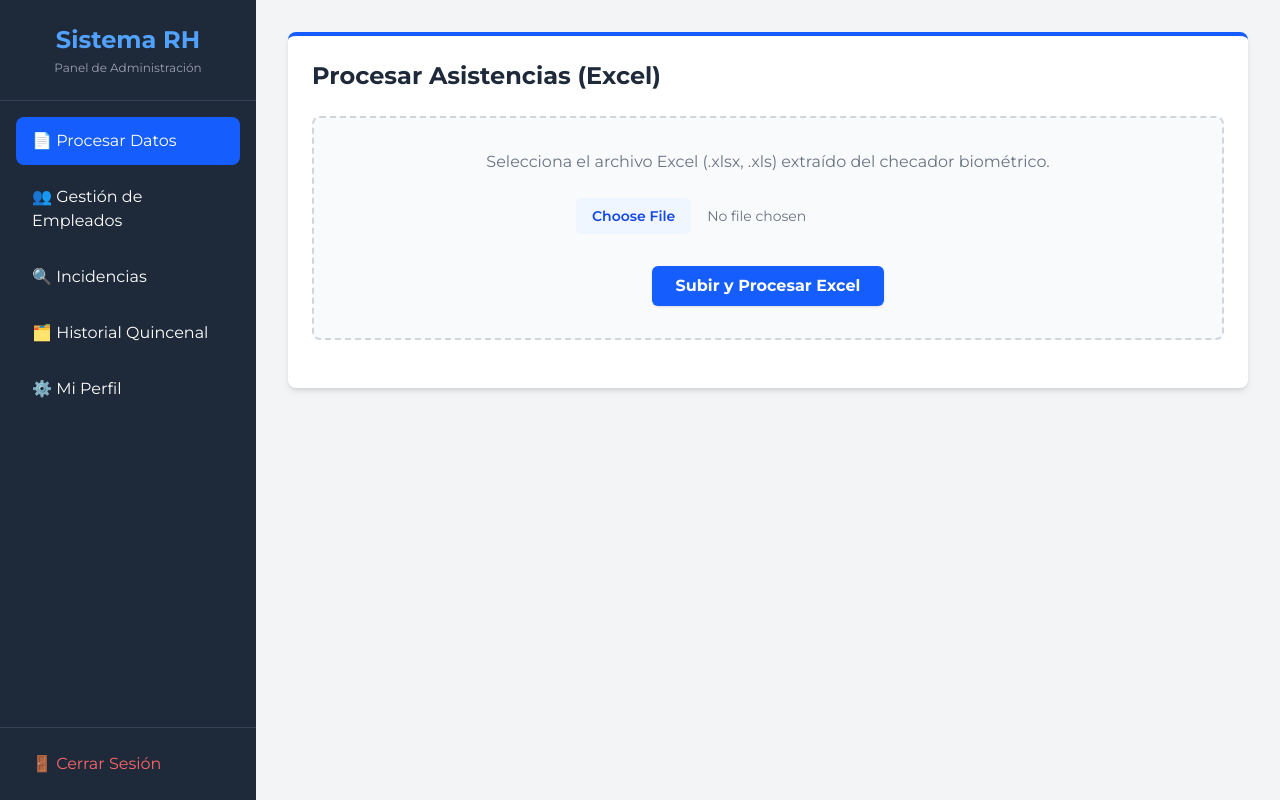
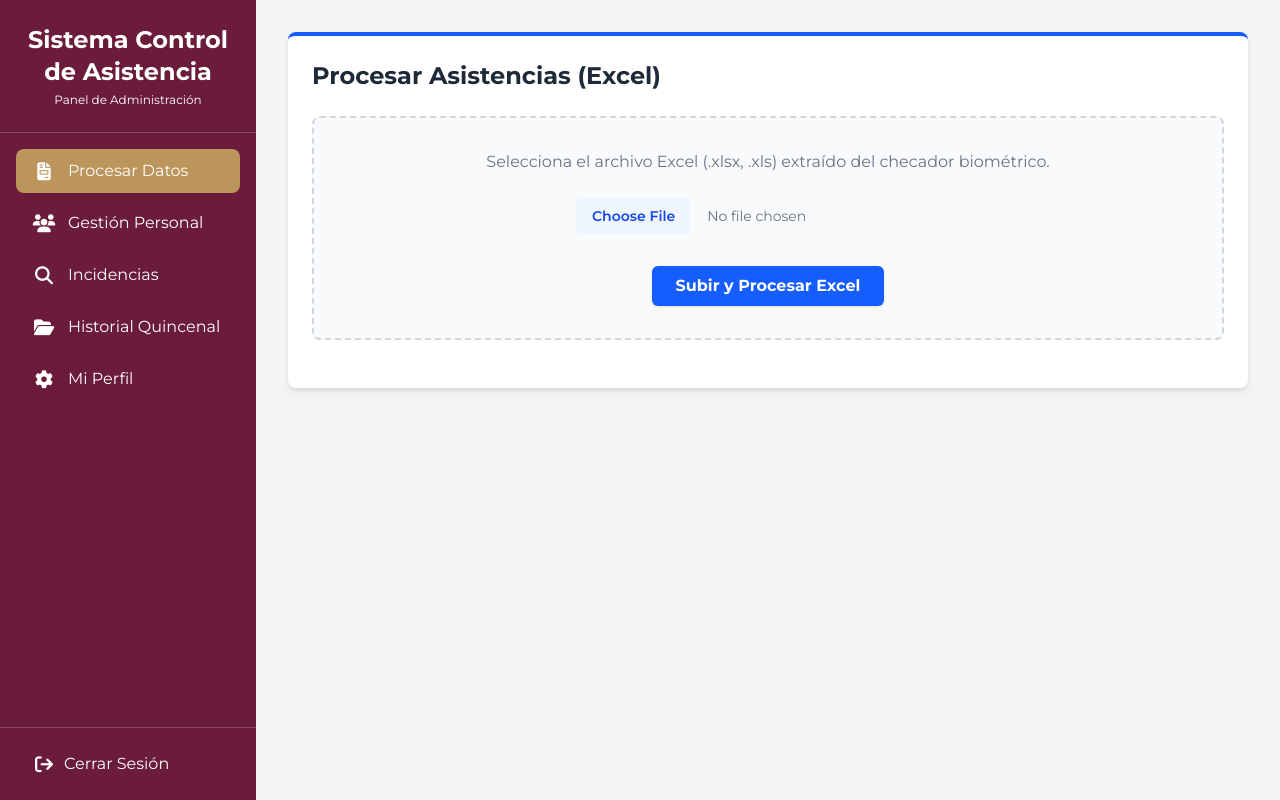
Before and after one commit to JessyMpl/sistema-RH, a Vue app in the folder frontend/: page /panel in a window 1280 px wide. Built offline with nearby package versions, Linux system fonts and the light colour scheme.

Commit message:
integración de Font Awesome CDN y mejoras en sidebar

```diff
--- a/frontend/index.html
+++ b/frontend/index.html
@@ -5,6 +5,7 @@
     <link rel="icon" href="/favicon.ico">
     <meta name="viewport" content="width=device-width, initial-scale=1.0">
     <title> Control Asistencia SEMUJERES</title>
+    <link rel="stylesheet" href="https://cdnjs.cloudflare.com/ajax/libs/font-awesome/6.4.0/css/all.min.css"> <!-- Font Awesome CDN -->
   </head>
   <body>
     <div id="app"></div>
--- a/frontend/src/components/SidebarRH.vue
+++ b/frontend/src/components/SidebarRH.vue
@@ -18,42 +18,48 @@ const cerrarSesion = () => {
 </script>
 
 <template>
-  <aside class="w-64 bg-gray-800 text-white flex flex-col">
-    <div class="p-6 text-center border-b border-gray-700">
-      <h2 class="text-2xl font-bold text-blue-400">Sistema RH</h2>
-      <p class="text-xs text-gray-400 mt-1">Panel de Administración</p>
+  <aside class="w-64 bg-inst-primario text-white flex flex-col min-h-screen">
+    <div class="p-6 text-center border-b border-white/20">
+      <h2 class="text-2xl font-bold text-white">Sistema Control de Asistencia</h2>
+      <p class="text-xs text-white mt-1">Panel de Administración</p>
     </div>
 
-    <nav class="flex-1 p-4 space-y-2">
+   <nav class="flex-1 p-4 space-y-2">
       <button @click="emit('cambiar-vista', 'reporte')"
-        :class="['w-full text-left px-4 py-3 rounded-lg transition', vistaActiva === 'reporte' ? 'bg-blue-600' : 'hover:bg-gray-700']">
-        📄 Procesar Datos
+        :class="['w-full flex items-center px-4 py-3 rounded-lg transition', vistaActiva === 'reporte' ? 'bg-inst-secundario' : 'hover:bg-inst-secundario']">
+        <i class="fa-solid fa-file-invoice w-6 flex-shrink-0 text-center mr-3 text-lg"></i>
+        <span class="text-left leading-tight">Procesar Datos</span>
       </button>
 
       <button @click="emit('cambiar-vista', 'empleados')"
-        :class="['w-full text-left px-4 py-3 rounded-lg transition', vistaActiva === 'empleados' ? 'bg-blue-600' : 'hover:bg-gray-700']">
-        👥 Gestión de Empleados
+        :class="['w-full flex items-center px-4 py-3 rounded-lg transition', vistaActiva === 'empleados' ? 'bg-inst-secundario' : 'hover:bg-inst-secundario']">
+        <i class="fa-solid fa-users w-6 flex-shrink-0 text-center mr-3 text-lg"></i>
+        <span class="text-left leading-tight">Gestión Personal</span>
       </button>
 
       <button @click="emit('cambiar-vista', 'consultas')"
-        :class="['w-full text-left px-4 py-3 rounded-lg transition', vistaActiva === 'consultas' ? 'bg-blue-600' : 'hover:bg-gray-700']">
-        🔍 Incidencias
+        :class="['w-full flex items-center px-4 py-3 rounded-lg transition', vistaActiva === 'consultas' ? 'bg-inst-secundario' : 'hover:bg-inst-secundario']">
+        <i class="fa-solid fa-magnifying-glass w-6 flex-shrink-0 text-center mr-3 text-lg"></i>
+        <span class="text-left leading-tight">Incidencias</span>
       </button>
 
       <button @click="emit('cambiar-vista', 'historial')"
-        :class="['w-full text-left px-4 py-3 rounded-lg transition', vistaActiva === 'historial' ? 'bg-blue-600' : 'hover:bg-gray-700']">
-        🗂️ Historial Quincenal
+        :class="['w-full flex items-center px-4 py-3 rounded-lg transition', vistaActiva === 'historial' ? 'bg-inst-secundario' : 'hover:bg-inst-secundario']">
+        <i class="fa-solid fa-folder-open w-6 flex-shrink-0 text-center mr-3 text-lg"></i>
+        <span class="text-left leading-tight">Historial Quincenal</span>
       </button>
 
       <button @click="emit('cambiar-vista', 'perfil')"
-        :class="['w-full text-left px-4 py-3 rounded-lg transition', vistaActiva === 'perfil' ? 'bg-blue-600' : 'hover:bg-gray-700']">
-        ⚙️ Mi Perfil
+        :class="['w-full flex items-center px-4 py-3 rounded-lg transition', vistaActiva === 'perfil' ? 'bg-inst-secundario' : 'hover:bg-inst-secundario']">
+        <i class="fa-solid fa-gear w-6 flex-shrink-0 text-center mr-3 text-lg"></i>
+        <span class="text-left leading-tight">Mi Perfil</span>
       </button>
     </nav>
 
-    <div class="p-4 border-t border-gray-700">
-      <button @click="cerrarSesion" class="w-full text-left px-4 py-2 text-red-400 hover:bg-gray-700 rounded-lg transition">
-        🚪 Cerrar Sesión
+    <div class="p-4 border-t border-white/20">
+      <button @click="cerrarSesion" class="w-full flex items-center px-4 py-2 text-white hover:bg-inst-secundario hover:text-white rounded-lg transition">
+        <i class="fa-solid fa-arrow-right-from-bracket w-6 text-center mr-2 text-lg"></i>
+        <span>Cerrar Sesión</span>
       </button>
     </div>
   </aside>
```
